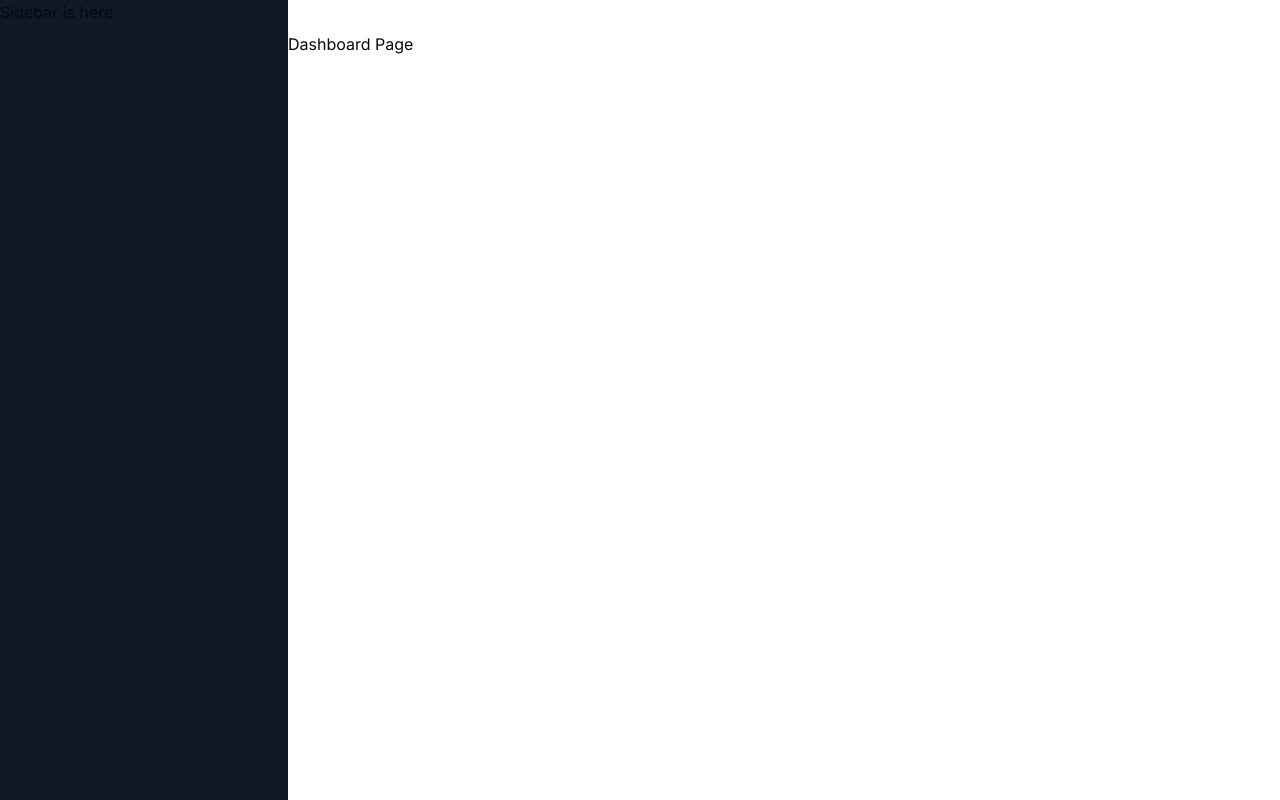
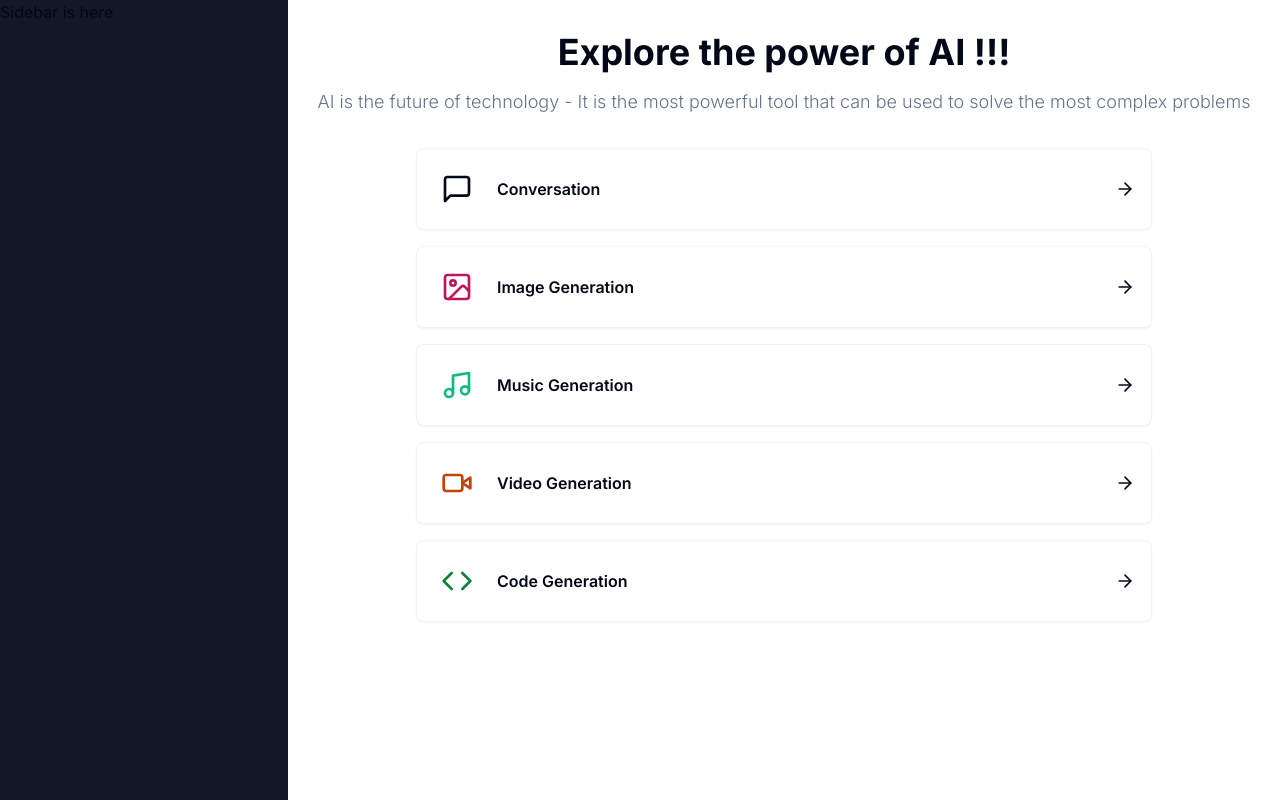
Before and after one commit to ngogiaphat/AI-Platform, a Next.js app: page /dashboard in a window 1280 px wide. Built offline with nearby package versions, Linux system fonts and the light colour scheme.

Commit message:
complete Dashboard page

```diff
--- a/app/(dashboard)/(routes)/dashboard/page.tsx
+++ b/app/(dashboard)/(routes)/dashboard/page.tsx
@@ -1,8 +1,36 @@
-const DashboardPage = () => {
+"use client";
+import {cn} from "@/lib/utils";
+import {tools} from "@/constants";
+import {ArrowRight} from "lucide-react";
+import {Card} from "@/components/ui/card";
+import {useRouter} from "next/navigation";
+export default function HomePage(){
+	const router = useRouter();
   return(
-		<p>
-			Dashboard Page
-		</p>
+		<div>
+			<div className="mb-8 space-y-4">
+				<h2 className="text-2xl text-center font-bold md:text-4xl">
+					Explore the power of AI !!!
+ 				</h2>
+				<p className="text-sm text-center text-muted-foreground font-light md:text-lg">
+					AI is the future of technology - It is the most powerful tool that can be used to solve the most complex problems
+				</p>
+			</div>
+			<div className="px-4 md:px-20 lg:px-32 space-y-4">
+				{tools.map((tool) => (
+					<Card onClick={() => router.push(tool.href)} className="flex items-center justify-between hover:shadow-md transition cursor-pointer p-4 border-black/5" key={tool.href}>
+						<div className="flex gap-x-4 items-center">
+							<div className={cn("p-2 w-fit rounded-md", tool.bgColor)}>
+								<tool.icon className={cn("h-8 w-8", tool.color)}/>
+							</div>
+							<div className="font-semibold">
+								{tool.label}
+							</div>
+						</div>
+						<ArrowRight className="h-5 w-5"/>
+					</Card>
+				))}
+			</div>
+		</div>
 	);
 };
-export default DashboardPage;
```
